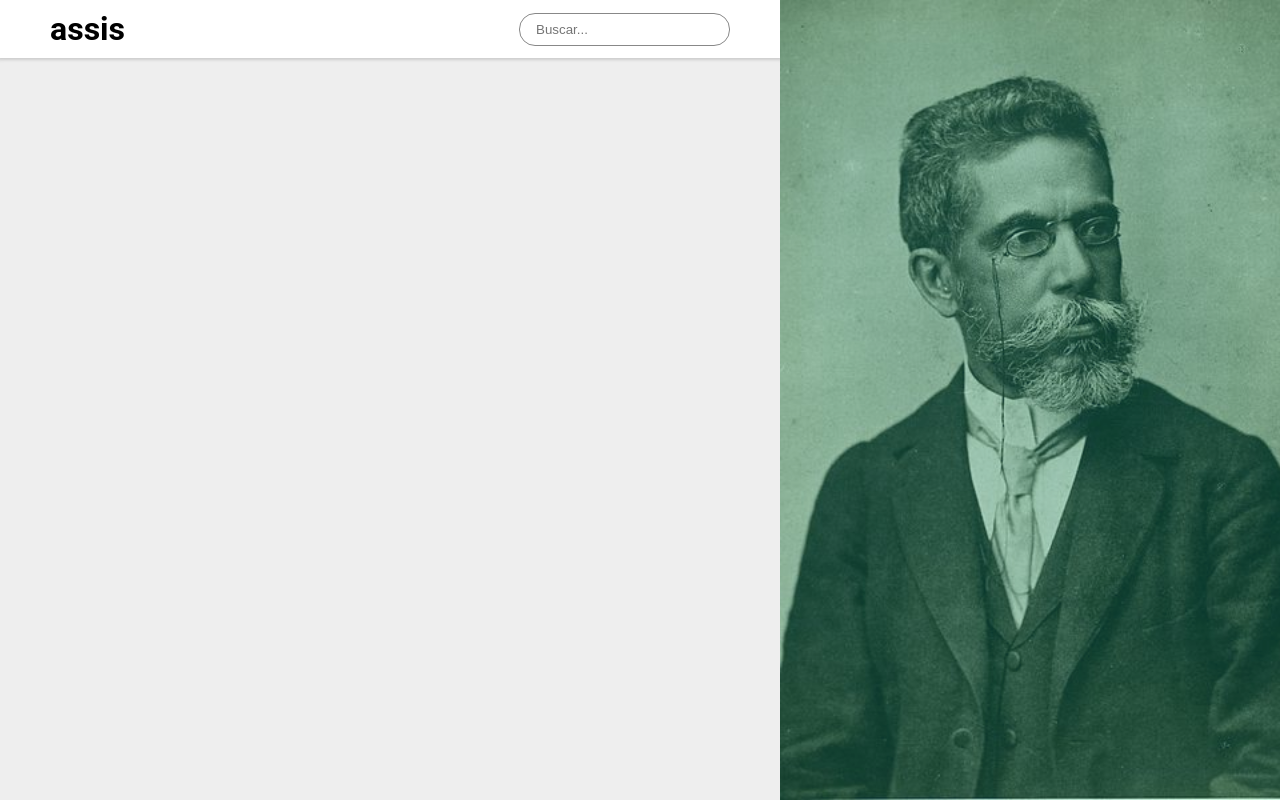
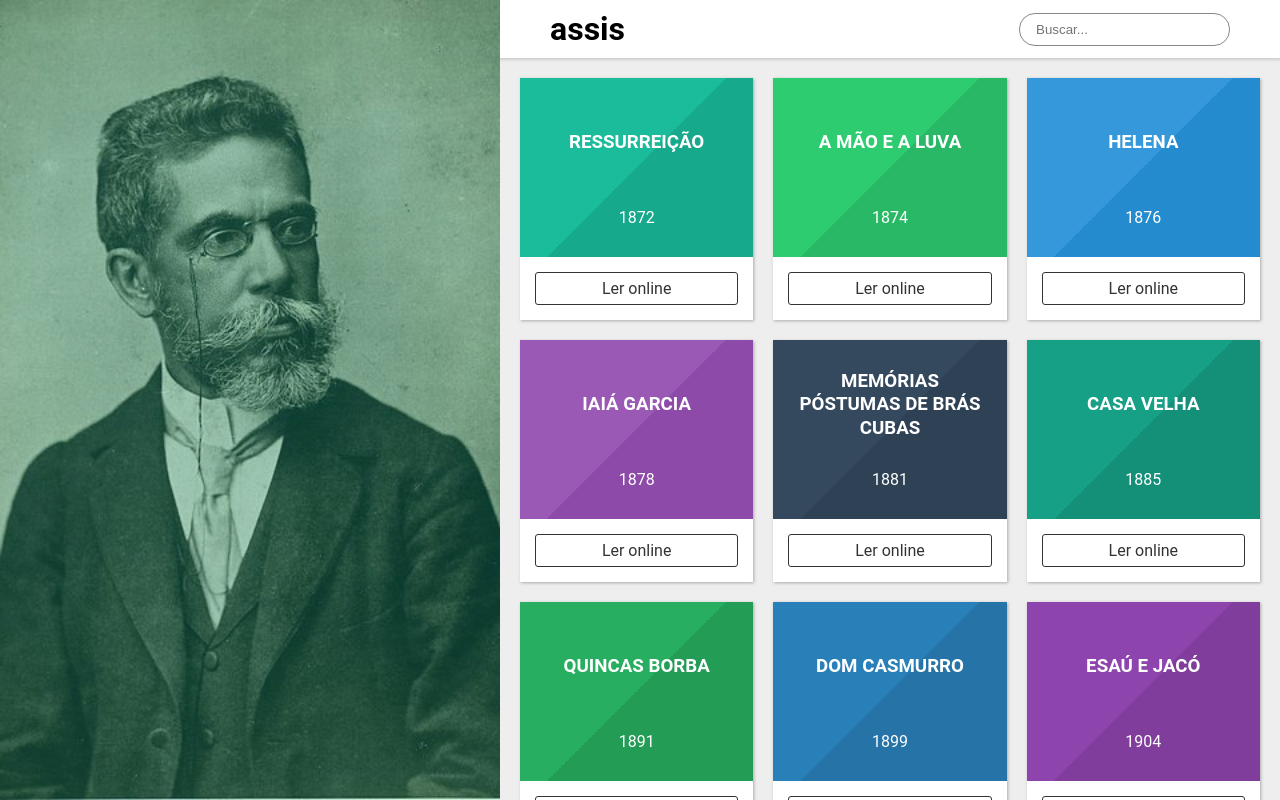
Before and after one commit to theuves-projects/assis, a React (Create React App) app: page / in a window 1280 px wide. Built offline with nearby package versions, Linux system fonts and the light colour scheme.

Commit message:
chore: adiciona lista de cards (livros)

```diff
--- /dev/null
+++ b/src/data/books.json
@@ -0,0 +1,52 @@
+[
+  {
+    "color": "#1abc9c",
+    "title": "Ressurreição",
+    "year": 1872
+  },
+  {
+    "color": "#2ecc71",
+    "title": "A Mão e a Luva",
+    "year": 1874
+  },
+  {
+    "color": "#3498db",
+    "title": "Helena",
+    "year": 1876
+  },
+  {
+    "color": "#9b59b6",
+    "title": "Iaiá Garcia",
+    "year": 1878
+  },
+  {
+    "color": "#34495e",
+    "title": "Memórias Póstumas de Brás Cubas",
+    "year": 1881
+  },
+  {
+    "color": "#16a085",
+    "title": "Casa Velha",
+    "year": 1885
+  },
+  {
+    "color": "#27ae60",
+    "title": "Quincas Borba",
+    "year": 1891
+  },
+  {
+    "color": "#2980b9",
+    "title": "Dom Casmurro",
+    "year": 1899
+  },
+  {
+    "color": "#8e44ad",
+    "title": "Esaú e Jacó",
+    "year": 1904
+  },
+  {
+    "color": "#2c3e50",
+    "title": "Memorial de Aires",
+    "year": 1908
+  }
+]
--- a/src/pages/home/index.tsx
+++ b/src/pages/home/index.tsx
@@ -1,15 +1,30 @@
 import React from 'react'
 import styled from 'styled-components'
 import Header from './header'
+import Card from '../../components/card'
 import backgroundSource from '../../img/background.jpg'
+import books from '../../data/books.json'
 
 function Home() {
   return (
     <Container>
+      <Image />
       <Main>
         <Header />
+        <Content>
+          <Grid>
+            {books.map((book => (
+              <Column>
+                <Card
+                  color={book.color}
+                  title={book.title}
+                  year={book.year}
+                />
+              </Column>
+            )))}
+          </Grid>
+        </Content>
       </Main>
-      <Image />
     </Container>
   )
 }
@@ -22,6 +37,9 @@ const Container = styled.div`
 
 const Main = styled.main`
   flex: 1;
+  height: 100vh;
+  display: flex;
+  flex-direction: column;
 `
 
 const Image = styled.div`
@@ -29,6 +47,7 @@ const Image = styled.div`
   width: 500px;
   background-image: url(${backgroundSource});
   background-size: cover;
+  background-position: center;
 
   &::before {
     content: '';
@@ -38,4 +57,21 @@ const Image = styled.div`
   }
 `
 
+const Content = styled.div`
+  padding: 20px;
+  overflow-y: auto;
+`
+
+const Grid = styled.div`
+  --grid-gap: 20px;
+  box-sizing: border-box;
+  display: grid;
+  grid-template-columns: repeat(3, calc((100% - 2 * var(--grid-gap)) / 3));
+  grid-gap: var(--grid-gap);
+`
+
+const Column = styled.div`
+
+`
+
 export default Home
```
